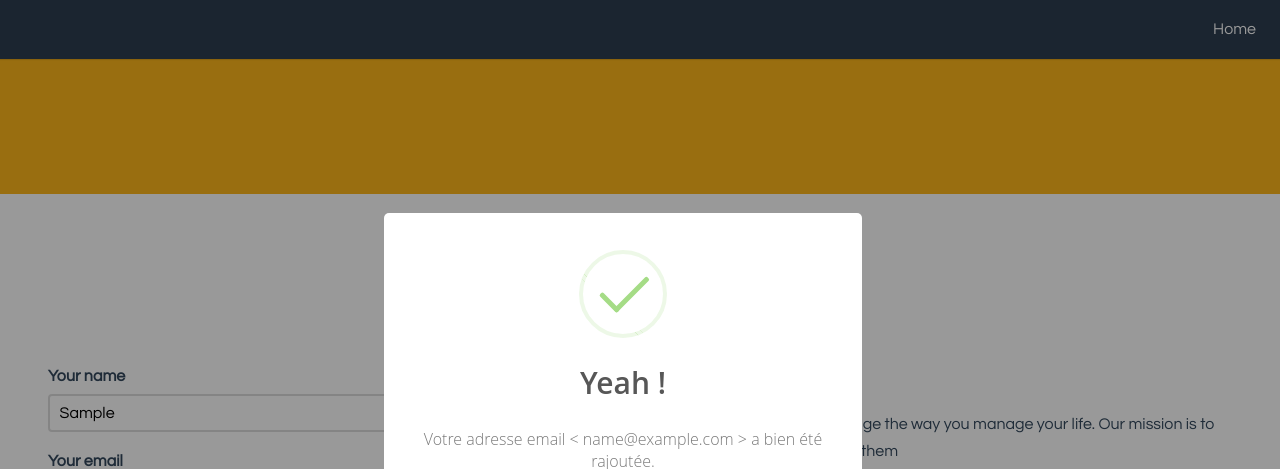
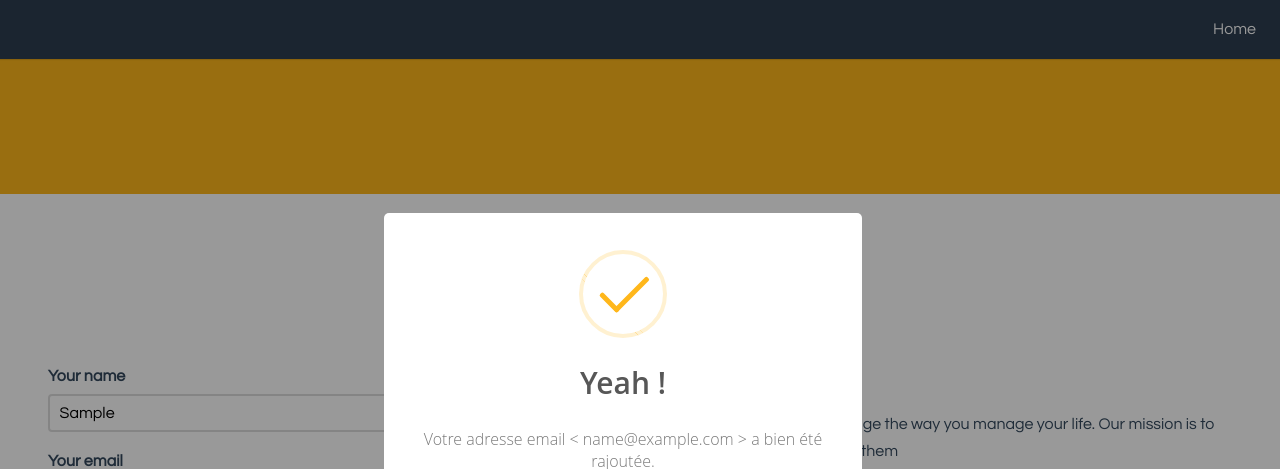
Before and after one commit to nimahq/nimahq.github.io, a plain HTML site: page index.html in a window 1280 px wide. Both pictures are taken after typing "Sample", "name@example.com" into the empty fields and a click on the button "Join our beta-tester community". Shown: the part 446-915 px from the top of the page. Drawn offline with nearby package versions, Linux system fonts and the light colour scheme; no server answers.

Commit message:
Update color to nima theme

```diff
--- a/dist/sweetalert.css
+++ b/dist/sweetalert.css
@@ -287,7 +287,8 @@ body.stop-scrolling {
         top: 19px;
         background-color: #C9DAE1; }
     .sweet-alert .sa-icon.sa-success {
-      border-color: #A5DC86; }
+      border-color: #FFB71B;
+    }
       .sweet-alert .sa-icon.sa-success::before, .sweet-alert .sa-icon.sa-success::after {
         content: '';
         -webkit-border-radius: 40px;
@@ -320,7 +321,7 @@ body.stop-scrolling {
       .sweet-alert .sa-icon.sa-success .sa-placeholder {
         width: 80px;
         height: 80px;
-        border: 4px solid rgba(165, 220, 134, 0.2);
+        border: 4px solid    rgba(255, 183, 27, 0.2);
         -webkit-border-radius: 40px;
         border-radius: 40px;
         border-radius: 50%;
@@ -341,7 +342,7 @@ body.stop-scrolling {
         transform: rotate(-45deg); }
       .sweet-alert .sa-icon.sa-success .sa-line {
         height: 5px;
-        background-color: #A5DC86;
+        background-color: #FFB71B;
         display: block;
         border-radius: 2px;
         position: absolute;
```
